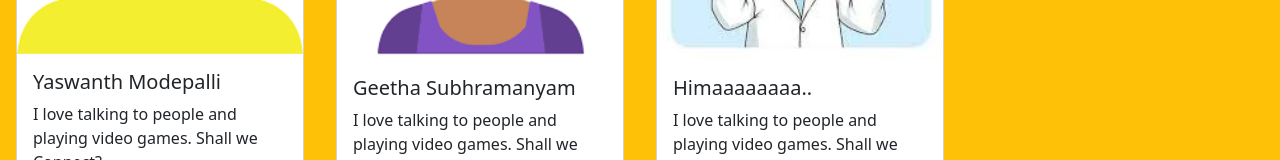
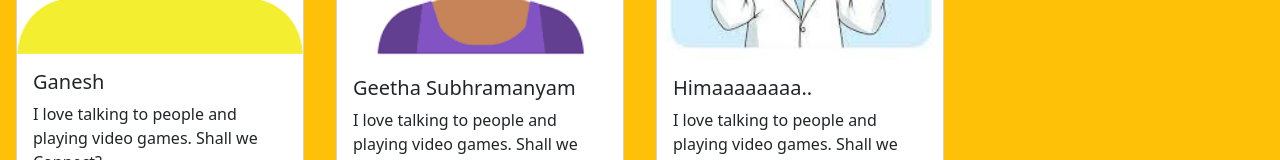
Before and after one commit to subhani-syed/Git-Workshop-2022, a plain HTML site: page index.html in a window 1280 px wide. Shown: the part 323-483 px from the top of the page. Drawn offline with nearby package versions, Linux system fonts and the light colour scheme.

Commit message:
changed index.html

```diff
--- a/index.html
+++ b/index.html
@@ -17,7 +17,7 @@
         <div class="card mb-5 mx-3" style="width: 18rem;">
             <img src="img/avatar4.png" class="card-img-top" alt="mistake">
             <div class="card-body">
-                <h5 class="card-title">Yaswanth Modepalli</h5>
+                <h5 class="card-title">Ganesh</h5>
                 <p class="card-text">I love talking to people and playing video games. Shall we Connect?</p>
             </div>
 
```
